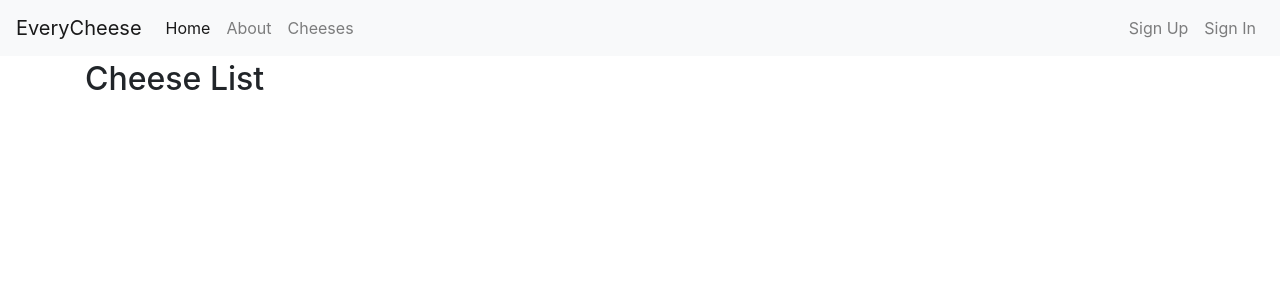
After one commit to factdroid/everycheese, a Django app: page /cheeses/ in a window 1280 px wide. The commit adds this page. Shown: the top 300 px of the page. Run offline with Django 3.2, Linux system fonts and the light colour scheme; data that the repository does not hold is empty; some libraries are stand-ins or nearby versions.

Commit message:
Implement cheese list page, add navbar link

```diff
--- a/config/urls.py
+++ b/config/urls.py
@@ -25,6 +25,7 @@ urlpatterns = [
     ),
     path("accounts/", include("allauth.urls")),
     # Your stuff: custom urls includes go here
+    path('cheeses/', include("everycheese.cheeses.urls",namespace='cheeses')),
 ] + static(settings.MEDIA_URL, document_root=settings.MEDIA_ROOT)
 
 if settings.DEBUG:
--- /dev/null
+++ b/everycheese/cheeses/urls.py
@@ -0,0 +1,12 @@
+from django.urls import path
+
+from . import views
+
+app_name = "cheeses"
+urlpatterns = [
+    path(
+        '',
+        views.CheeseListView.as_view(),
+        name='list'
+    ),
+]
--- a/everycheese/cheeses/views.py
+++ b/everycheese/cheeses/views.py
@@ -1,3 +1,7 @@
-from django.shortcuts import render
+from django.views.generic import ListView, DetailView
 
-# Create your views here.
+from .models import Cheese
+
+class CheeseListView(ListView):
+
+    model = Cheese
--- a/everycheese/templates/base.html
+++ b/everycheese/templates/base.html
@@ -44,6 +44,11 @@
             <li class="nav-item">
               <a class="nav-link" href="{% url 'about' %}">About</a>
             </li>
+            <li class="nav-item">
+              <a class="nav-link" href="{% url 'cheeses:list' %}">Cheeses</a>
+            </li>
+          </ul>
+          <ul class="navbar-nav">
             {% if request.user.is_authenticated %}
               <li class="nav-item">
                 {# URL provided by django-allauth/account/urls.py #}
--- /dev/null
+++ b/everycheese/templates/cheeses/cheese_list.html
@@ -0,0 +1,20 @@
+{% extends 'base.html' %}
+
+
+{% block title %}Cheese List{% endblock title %}
+
+
+{% block content %}
+
+    <h2>Cheese List</h2>
+
+<ul>
+
+    {% for cheese in cheese_list %}
+        <li><a href="#TODO">{{ cheese.name }}</a></li>
+
+    {% endfor %}
+
+</ul>
+
+{% endblock content %}
```
